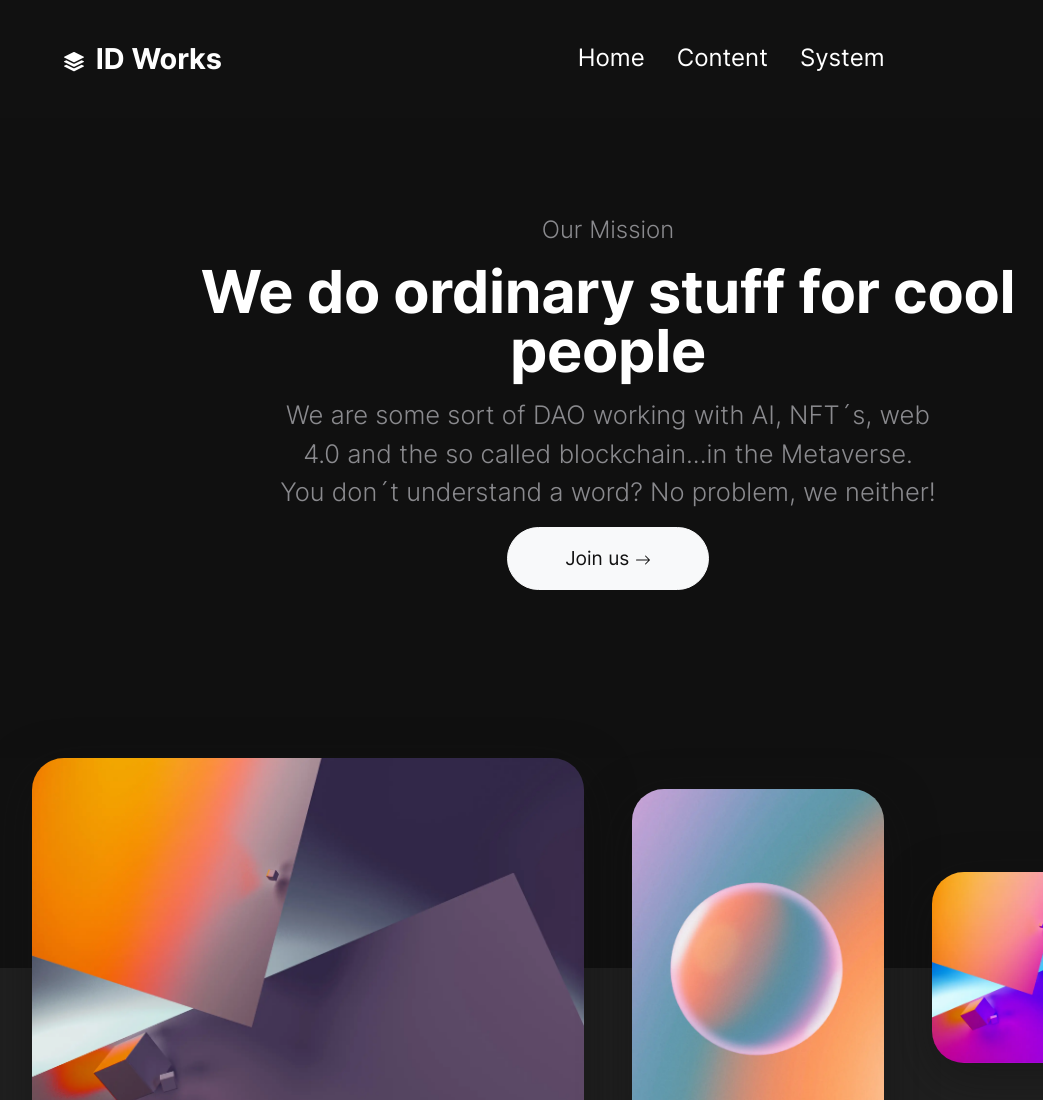
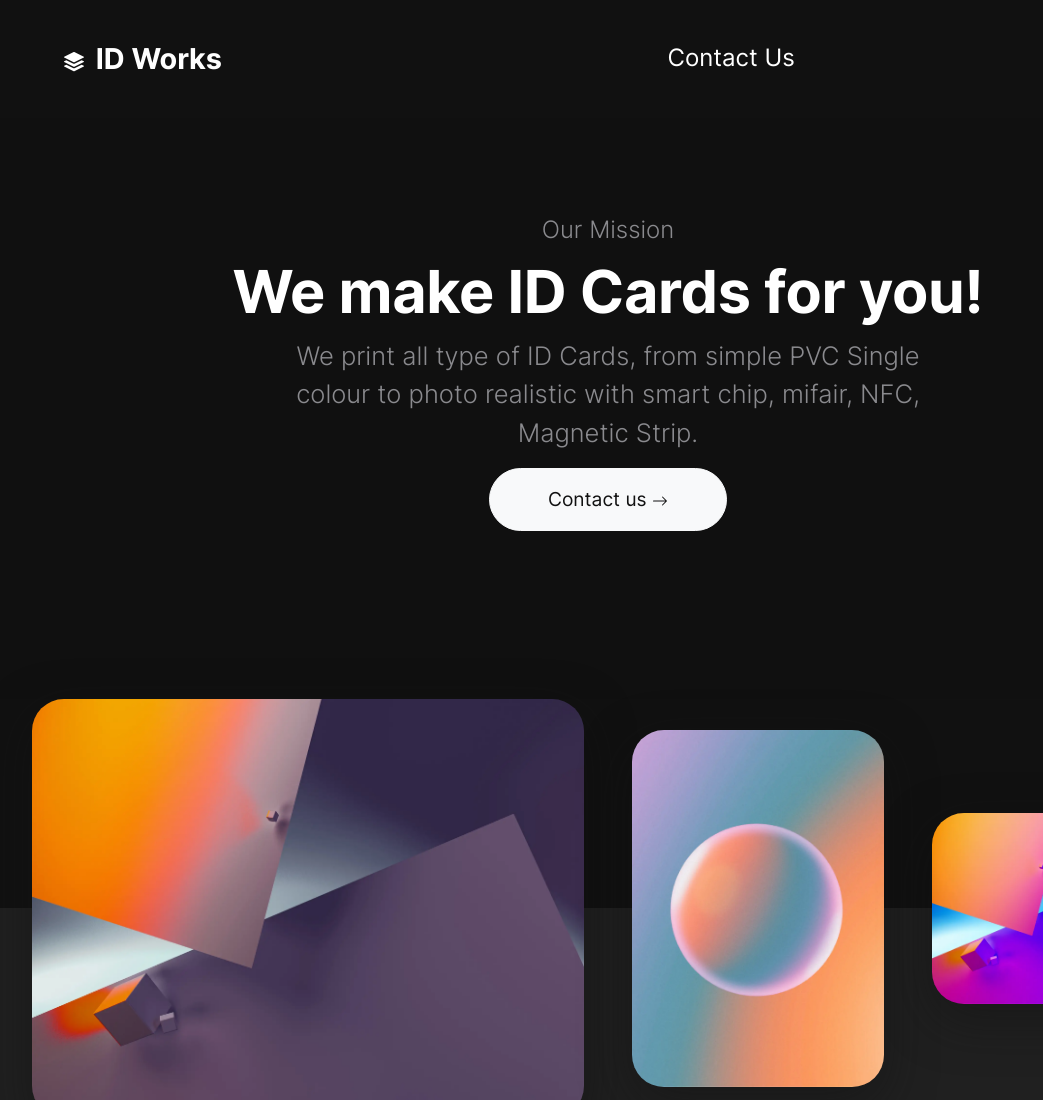
Before and after one commit to kolideweb/idworks, a plain HTML site: page index.html in a window 1280 px wide. Shown: the top 1100 px of the page, without its empty margins (32-1075 px from the left). Drawn offline with Linux system fonts and the light colour scheme.

Commit message:
Update index.html

```diff
--- a/index.html
+++ b/index.html
@@ -77,22 +77,11 @@
 </a>
 
       <ul class="navbar-nav mx-auto mb-2 mb-lg-0 list-group list-group-horizontal">
-      <li class="nav-item">
-  <a class="nav-link fs-5" href="index.html" aria-label="Homepage">
-    Home
+<li class="nav-item">
+  <a class="nav-link fs-5" href="content.html" aria-label="A sample content page">
+    Contact Us
   </a>
 </li>
-<li class="nav-item">
-  <a class="nav-link fs-5" href="content.html" aria-label="A sample content page">
-    Content
-  </a>
-</li>
-<li class="nav-item">
-  <a class="nav-link fs-5" href="system.html" aria-label="A system message page">
-    System
-  </a>
-</li>
-
     </ul>
 </div>
 </nav>
@@ -104,13 +93,13 @@
   <div class="row d-flex align-items-center justify-content-center py-vh-5">
     <div class="col-12 col-xl-10">
       <span class="h5 text-secondary fw-lighter">Our Mission</span>
-      <h1 class="display-huge mt-3 mb-3 lh-1">We do ordinary stuff for cool people</h1>
+      <h1 class="display-huge mt-3 mb-3 lh-1">We make ID Cards for you!</h1>
     </div>
     <div class="col-12 col-xl-8">
-      <p class="lead text-secondary">We are some sort of DAO working with AI, NFT´s, web 4.0 and the so called blockchain...in the Metaverse. You don´t understand a word? No problem, we neither!</p>
+      <p class="lead text-secondary">We print all type of ID Cards, from simple PVC Single colour to photo realistic with smart chip, mifair, NFC, Magnetic Strip.</p>
     </div>
     <div class="col-12 text-center">
-      <a href="#" class="btn btn-xl btn-light">Join us
+      <a href="#" class="btn btn-xl btn-light">Contact us
         <svg xmlns="http://www.w3.org/2000/svg" width="16" height="16" fill="currentColor" class="bi bi-arrow-right" viewBox="0 0 16 16">
   <path fill-rule="evenodd" d="M1 8a.5.5 0 0 1 .5-.5h11.793l-3.147-3.146a.5.5 0 0 1 .708-.708l4 4a.5.5 0 0 1 0 .708l-4 4a.5.5 0 0 1-.708-.708L13.293 8.5H1.5A.5.5 0 0 1 1 8z"/>
 </svg>
```
